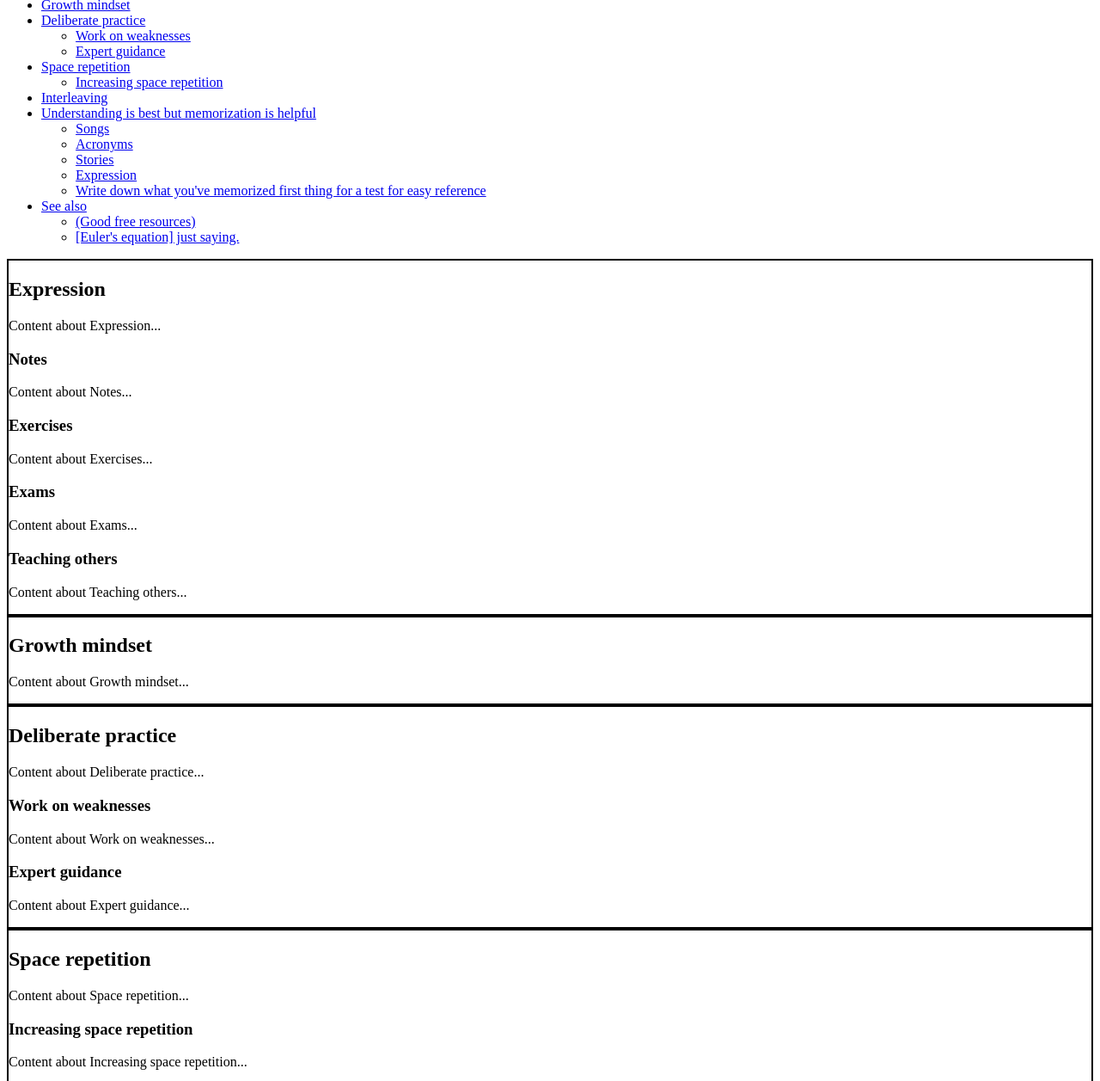
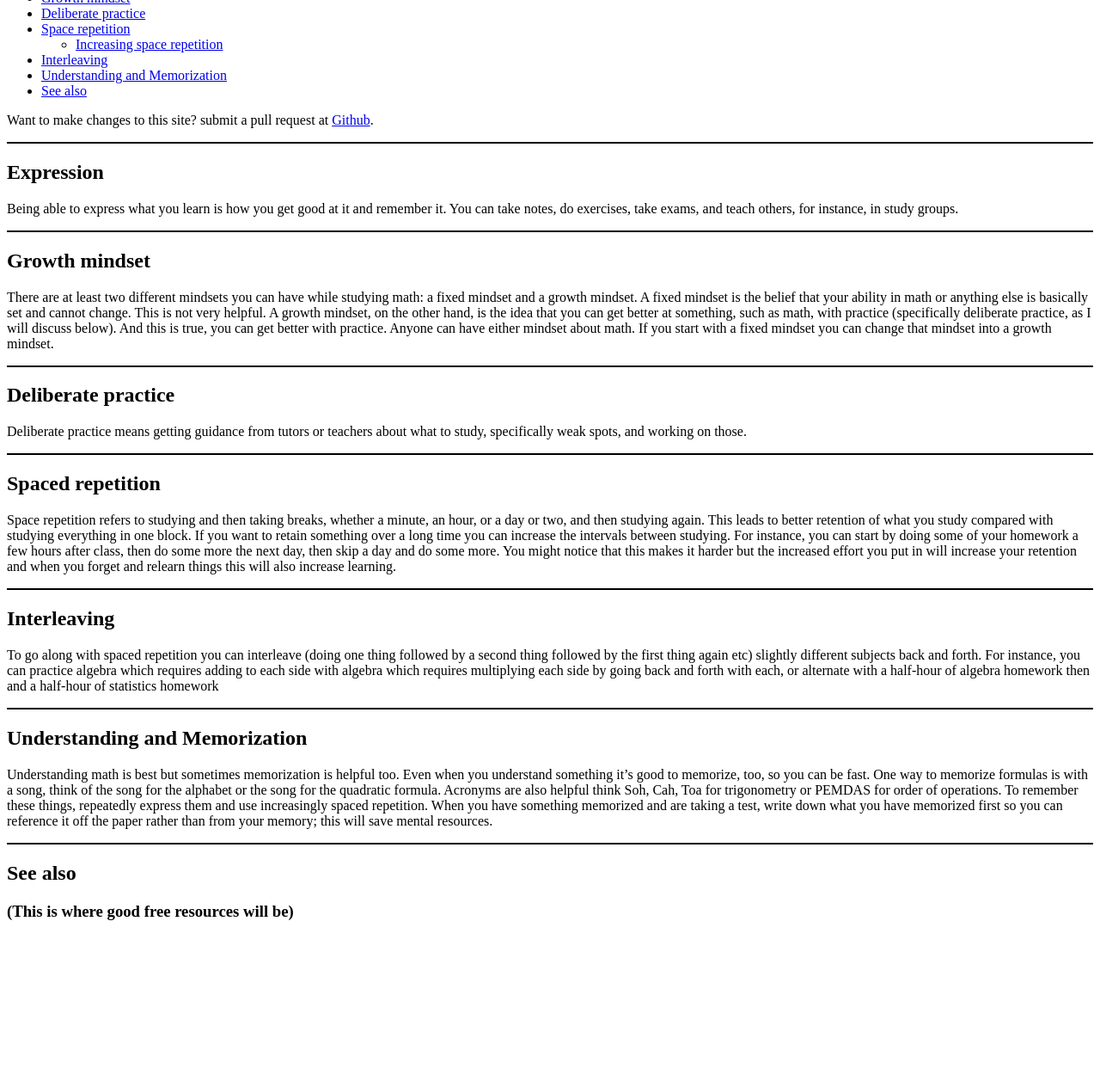
Before and after one commit to CorySpitzer/math-advice, a plain HTML site: page index.html in a window 1280 px wide. Shown: the part 109-1366 px from the top of the page at 86% size. After the commit the page ends 1198 px from the top, so only its background shows below. Drawn offline with Linux system fonts and the light colour scheme.

Commit message:
Add content

```diff
--- a/index.html
+++ b/index.html
@@ -7,21 +7,22 @@
   <title>Study Advice for Math</title>
 </head>
 <body>
+  <h1>Study Advice for Math</h1>
   <ul>
     <li><a href="#expression">Expression</a>
-      <ul>
+      <!-- <ul>
         <li><a href="#notes">Notes</a></li>
         <li><a href="#exercises">Exercises</a></li>
         <li><a href="#exams">Exams</a></li>
         <li><a href="#teaching">Teaching others</a></li>
-      </ul>
+      </ul> -->
     </li>
     <li><a href="#growth-mindset">Growth mindset</a></li>
     <li><a href="#deliberate-practice">Deliberate practice</a>
-      <ul>
+      <!-- <ul>
         <li><a href="#work-on-weaknesses">Work on weaknesses</a></li>
         <li><a href="#expert-guidance">Expert guidance</a></li>
-      </ul>
+      </ul> -->
     </li>
     <li><a href="#space-repetition">Space repetition</a>
       <ul>
@@ -29,67 +30,69 @@
       </ul>
     </li>
     <li><a href="#interleaving">Interleaving</a></li>
-    <li><a href="#understanding-memorization">Understanding is best but memorization is helpful</a>
-      <ul>
+    <li><a href="#understanding-memorization">Understanding and Memorization</a>
+      <!-- <ul>
         <li><a href="#songs">Songs</a></li>
         <li><a href="#acronyms">Acronyms</a></li>
         <li><a href="#stories">Stories</a></li>
         <li><a href="#expression-again">Expression</a></li>
         <li><a href="#write-down-memorized">Write down what you've memorized first thing for a test for easy reference</a></li>
-      </ul>
+      </ul> -->
     </li>
     <li><a href="#see-also">See also</a>
-      <ul>
+      <!-- <ul>
         <li><a href="#good-free-resources">(Good free resources)</a></li>
         <li><a href="#euler-equation">[Euler's equation] just saying.</a></li>
-      </ul>
+      </ul> -->
     </li>
   </ul>
+
+  <p>Want to make changes to this site? submit a pull request at <a href="https://github.com/CorySpitzer/math-advice">Github</a>.</p>
 
   <!-- Lower sections -->
   <div class="section-container">
     <h2 id="expression" class="section">Expression</h2>
-    <p>Content about Expression...</p>
-    <h3 id="notes">Notes</h3>
+    <p>Being able to express what you learn is how you get good at it and remember it. You can take notes, do exercises, take exams, and teach others, for instance, in study groups. </p>
+    <!-- <h3 id="notes">Notes</h3>
     <p>Content about Notes...</p>
     <h3 id="exercises">Exercises</h3>
     <p>Content about Exercises...</p>
     <h3 id="exams">Exams</h3>
     <p>Content about Exams...</p>
     <h3 id="teaching">Teaching others</h3>
-    <p>Content about Teaching others...</p>
+    <p>Content about Teaching others...</p> -->
   </div>
 
   <div class="section-container">
     <h2 id="growth-mindset" class="section">Growth mindset</h2>
-    <p>Content about Growth mindset...</p>
+    <p>There are at least two different mindsets you can have while studying math: a fixed mindset and a growth mindset. A fixed mindset is the belief that your ability in math or anything else is basically set and cannot change. This is not very helpful. A growth mindset, on the other hand, is the idea that you can get better at something, such as math, with practice (specifically deliberate practice, as I will discuss below). And this is true, you can get better with practice. Anyone can have either mindset about math. If you start with a fixed mindset you can change that mindset into a growth mindset.</p>
   </div>
 
   <div class="section-container">
     <h2 id="deliberate-practice" class="section">Deliberate practice</h2>
-    <p>Content about Deliberate practice...</p>
-    <h3 id="work-on-weaknesses">Work on weaknesses</h3>
+    <p>Deliberate practice means getting guidance from tutors or teachers about what to study, specifically weak spots, and working on those.</p>
+    <!-- <h3 id="work-on-weaknesses">Work on weaknesses</h3>
     <p>Content about Work on weaknesses...</p>
     <h3 id="expert-guidance">Expert guidance</h3>
-    <p>Content about Expert guidance...</p>
+    <p>Content about Expert guidance...</p> -->
   </div>
 
   <div class="section-container">
-    <h2 id="space-repetition" class="section">Space repetition</h2>
-    <p>Content about Space repetition...</p>
-    <h3 id="increasing-space-repetition">Increasing space repetition</h3>
-    <p>Content about Increasing space repetition...</p>
+    <h2 id="spaced-repetition" class="section">Spaced repetition</h2>
+    <p>Space repetition refers to studying and then taking breaks, whether a minute, an hour, or a day or two, and then studying again. This leads to better retention of what you study compared with studying everything in one block. If you want to retain something over a long time you can increase the intervals between studying. For instance, you can start by doing some of your homework a few hours after class, then do some more the next day, then skip a day and do some more. You might notice that this makes it harder but the increased effort you put in will increase your retention and when you forget and relearn things this will also increase learning.</p>
+    <!-- <h3 id="increasing-space-repetition">Increasing space repetition</h3>
+    <p>Content about Increasing space repetition...</p> -->
   </div>
 
   <div class="section-container">
     <h2 id="interleaving" class="section">Interleaving</h2>
-    <p>Content about Interleaving...</p>
+    <p>To go along with spaced repetition you can interleave (doing one thing followed by a second thing followed by the first thing again etc) slightly different subjects back and forth. For instance, you can practice algebra which requires adding to each side with algebra which requires multiplying each side by going back and forth with each, or alternate with a half-hour of algebra homework then and a half-hour of statistics homework</p>
   </div>
 
   <div class="section-container">
-    <h2 id="understanding-memorization" class="section">Understanding is best but memorization is helpful</h2>
-    <p>Content about Understanding is best but memorization is helpful...</p>
-    <h3 id="songs">Songs</h3>
+    <h2 id="understanding-memorization" class="section">Understanding and Memorization</h2>
+    <p>Understanding math is best but sometimes memorization is helpful too. Even when you understand something it’s good to memorize, too, so you can be fast. One way to memorize formulas is with a song, think of the song for the alphabet or the song for the quadratic formula. Acronyms are also helpful think Soh, Cah, Toa for trigonometry or PEMDAS for order of operations. To remember these things, repeatedly express them and use increasingly spaced repetition. When you have something memorized and are taking a test, write down what you have memorized first so you can reference it off the paper rather than from your memory; this will save mental resources.</p>
+    <!-- <h3 id="songs">Songs</h3>
     <p>Content about Songs...</p>
     <h3 id="acronyms">Acronyms</h3>
     <p>Content about Acronyms...</p>
@@ -98,15 +101,15 @@
     <h3 id="expression-again">Expression</h3>
     <p>Content about Expression again...</p>
     <h3 id="write-down-memorized">Write down what you've memorized first thing for a test for easy reference</h3>
-    <p>Content about writing down memorized material...</p>
+    <p>Content about writing down memorized material...</p> -->
   </div>
 
   <div class="section-container">
     <h2 id="see-also" class="section">See also</h2>
-    <h3 id="good-free-resources">(Good free resources)</h3>
-    <p>Content about good free resources...</p>
+    <h3 id="good-free-resources">(This is where good free resources will be)</h3>
+    <!-- <p>Content about good free resources...</p>
     <h3 id="euler-equation">[Euler's equation] just saying.</h3>
-    <p>Content about Euler's equation...</p>
+    <p>Content about Euler's equation...</p> -->
   </div>
 
 </body>
--- a/style.css
+++ b/style.css
@@ -1,3 +1,3 @@
 .section-container {
-  border: 2px solid black;
+  border-top: 2px solid black;
 }
```
